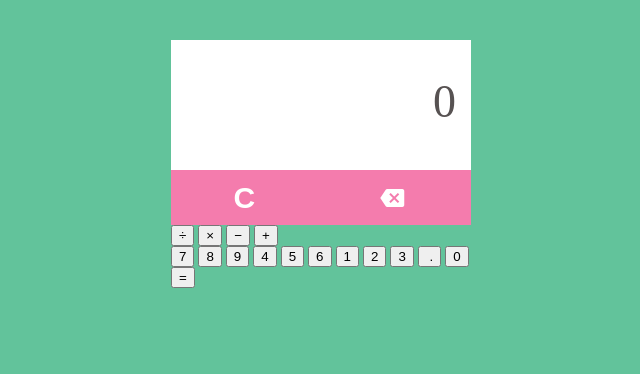
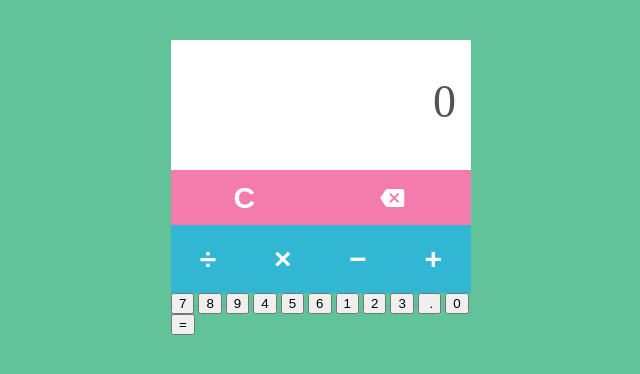
Before and after one commit to DarushDev/my-javascript-calculator, a plain HTML site: page index.html in a window 1280 px wide. Shown: the whole page, without its empty margins (319-959 px from the left). Drawn offline with nearby package versions, Linux system fonts and the light colour scheme.

Commit message:
Style operator buttons

```diff
--- a/style.css
+++ b/style.css
@@ -98,3 +98,52 @@ body {
     width: 40px;
     cursor: pointer;
 }
+
+.calc_operators {
+    text-align: center;
+    height: 68px;
+    margin: auto;
+    background-color: #31B7D3;
+}
+
+.button_operator {
+    position: relative;
+    outline: none;
+    background-color: transparent;
+    border: none;
+    cursor: pointer;
+    float: left;
+    font-size: 30px;
+    font-weight: bold;
+    color: white;
+    text-align: center;
+    text-decoration: none;
+    display: inline-block;
+    padding: 17px 28.87px;
+    -webkit-transition-duration: 0.4s; /* Safari */
+    transition-duration: 0.4s;
+}
+
+.button_operator:after {
+    content: "";
+    background: #ffffff;
+    display: block;
+    position: absolute;
+    padding-top: 100%;
+    padding-left: 110%;
+    margin-left: -30px !important;
+    margin-top: -80%;
+    opacity: 0;
+    transition: all 0.4s;
+}
+
+.button_operator:active:after {
+    padding: 0;
+    margin: 0;
+    opacity: 1;
+    transition: 0s;
+}
+
+.button_operator:active {
+    background-color: #1d6d7e;
+}
```
